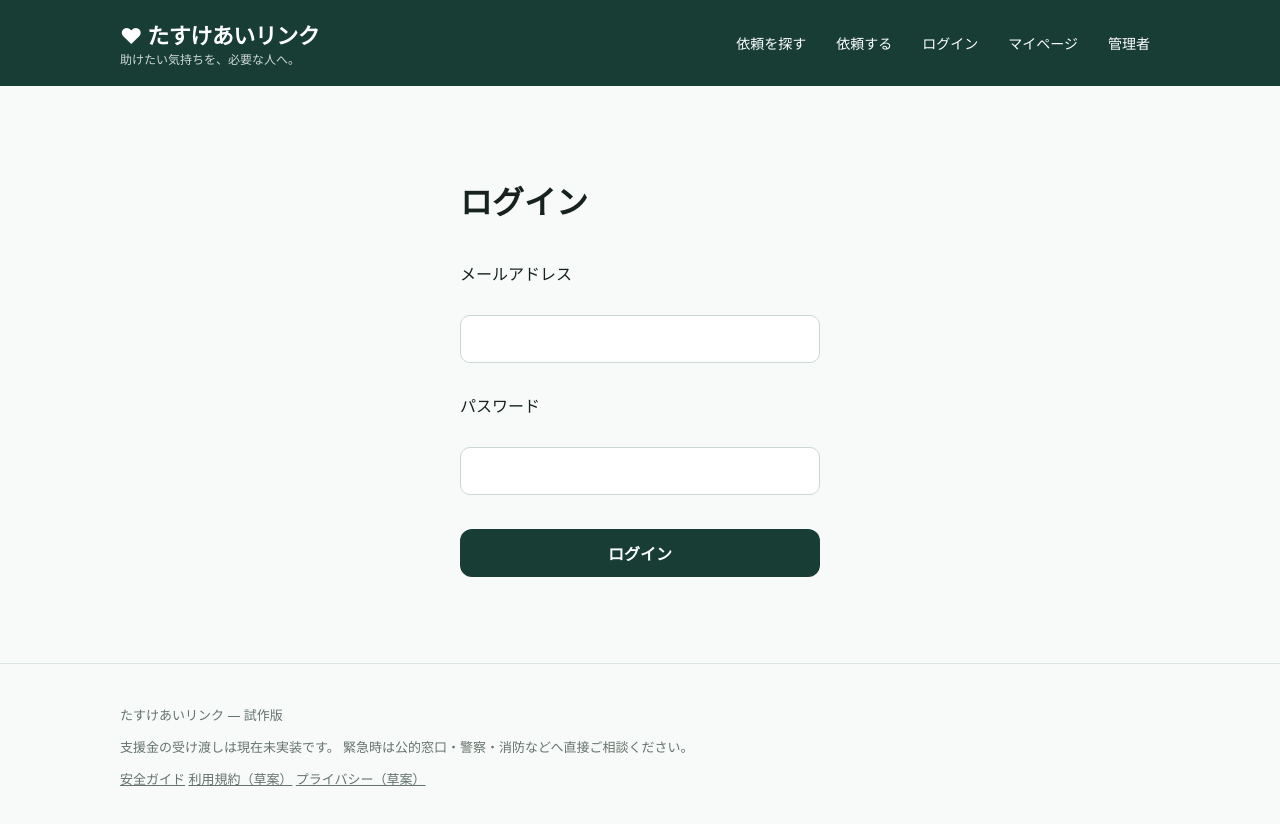
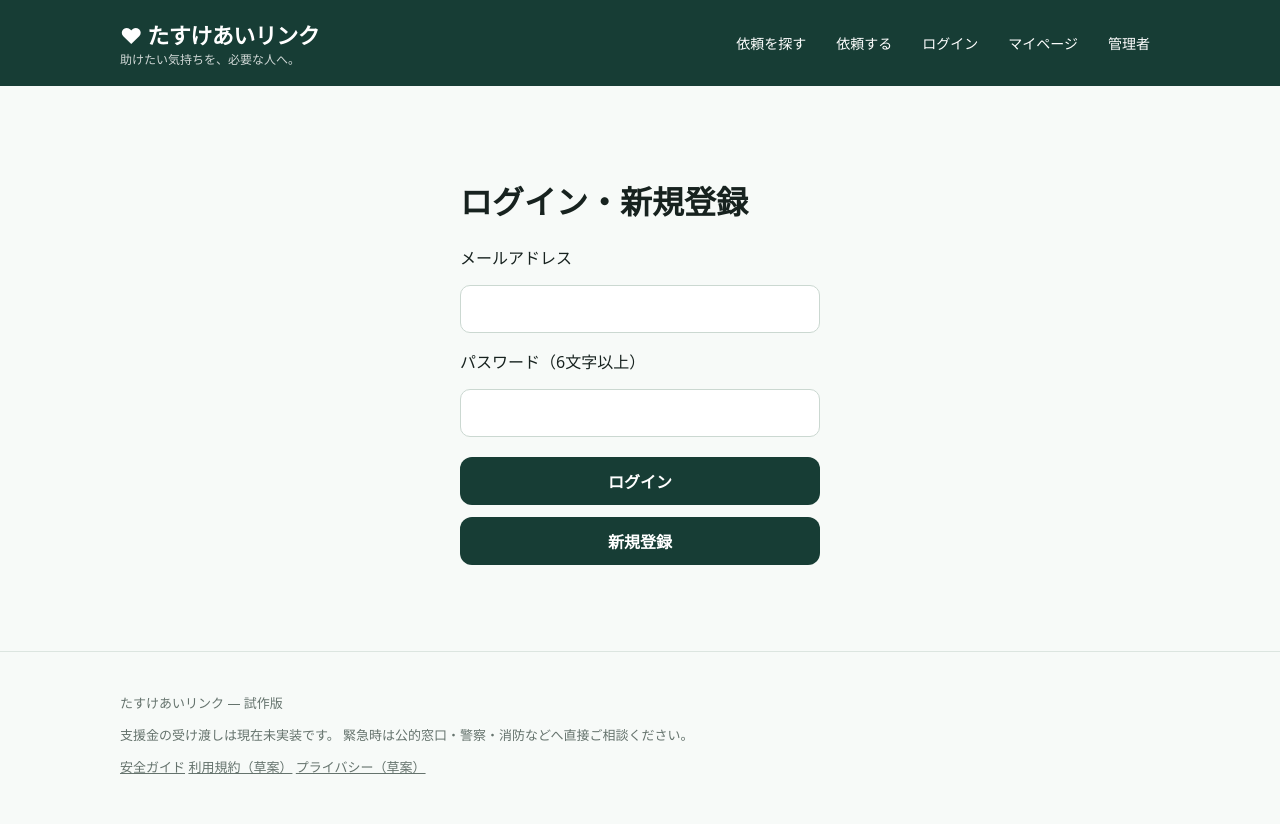
Before and after one commit to nkcleankazu-ai/tasukeai-link, a Next.js app: page /login in a window 1280 px wide. Shown: the top 824 px of the page. Built offline with nearby package versions, Linux system fonts and the light colour scheme.

Commit message:
Add signup feature

```diff
--- a/app/login/page.tsx
+++ b/app/login/page.tsx
@@ -1,7 +1,7 @@
 
 "use client";
 
-import { useState } from "react";
+import { useState, type FormEvent } from "react";
 import { createClient } from "@/lib/supabase";
 
 export default function LoginPage() {
@@ -10,7 +10,7 @@ export default function LoginPage() {
   const [message, setMessage] = useState("");
   const [loading, setLoading] = useState(false);
 
-  async function handleLogin(e: React.FormEvent<HTMLFormElement>) {
+  async function handleLogin(e: FormEvent<HTMLFormElement>) {
     e.preventDefault();
     setLoading(true);
     setMessage("");
@@ -24,8 +24,32 @@ export default function LoginPage() {
 
     if (error) {
       setMessage("ログインできませんでした：" + error.message);
+      setLoading(false);
+      return;
+    }
+
+    window.location.href = "/requests";
+  }
+
+  async function handleSignUp(e: FormEvent<HTMLFormElement>) {
+    e.preventDefault();
+    setLoading(true);
+    setMessage("");
+
+    const supabase = createClient();
+
+    const { data, error } = await supabase.auth.signUp({
+      email,
+      password,
+    });
+
+    if (error) {
+      setMessage("新規登録できませんでした：" + error.message);
+    } else if (data.session) {
+      window.location.href = "/requests";
+      return;
     } else {
-      window.location.href = "/requests";
+      setMessage("登録確認メールを確認してください。メール内のリンクから登録を完了できます。");
     }
 
     setLoading(false);
@@ -33,9 +57,8 @@ export default function LoginPage() {
 
   return (
     <main style={{ maxWidth: 400, margin: "50px auto", padding: 20 }}>
-      <h1>ログイン</h1>
+      <h1>ログイン・新規登録</h1>
 
-      <form onSubmit={handleLogin}>
       <p>メールアドレス</p>
       <input
         type="email"
@@ -45,23 +68,42 @@ export default function LoginPage() {
         style={{ width: "100%", padding: 12 }}
       />
 
-        <p>パスワード</p>
+      <p>パスワード（6文字以上）</p>
       <input
         type="password"
         value={password}
         onChange={(e) => setPassword(e.target.value)}
         required
+        minLength={6}
         style={{ width: "100%", padding: 12 }}
       />
 
       <button
-          type="submit"
+        onClick={() => {
+          const form = document.getElementById("login-form") as HTMLFormElement;
+          form.requestSubmit();
+        }}
         disabled={loading}
         style={{ marginTop: 20, padding: 12, width: "100%" }}
       >
-          {loading ? "ログイン中..." : "ログイン"}
+        {loading ? "処理中..." : "ログイン"}
       </button>
+
+      <form id="login-form" onSubmit={handleLogin}>
+        <input type="hidden" />
       </form>
+
+      <button
+        onClick={() => {
+          handleSignUp({
+            preventDefault: () => {},
+          } as FormEvent<HTMLFormElement>);
+        }}
+        disabled={loading}
+        style={{ marginTop: 12, padding: 12, width: "100%" }}
+      >
+        新規登録
+      </button>
 
       <p>{message}</p>
     </main>
```
Lines whose indentation alone changed are shown as unchanged.
